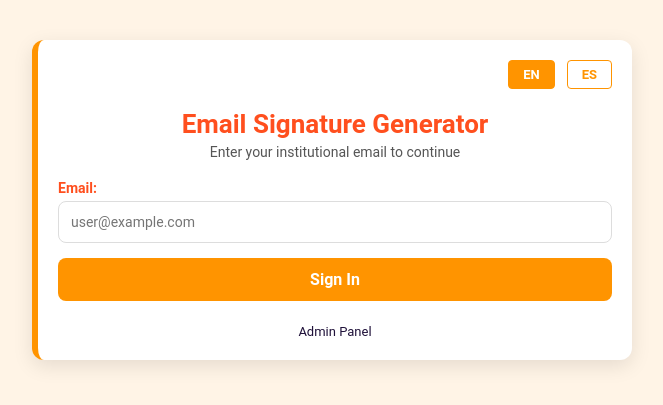
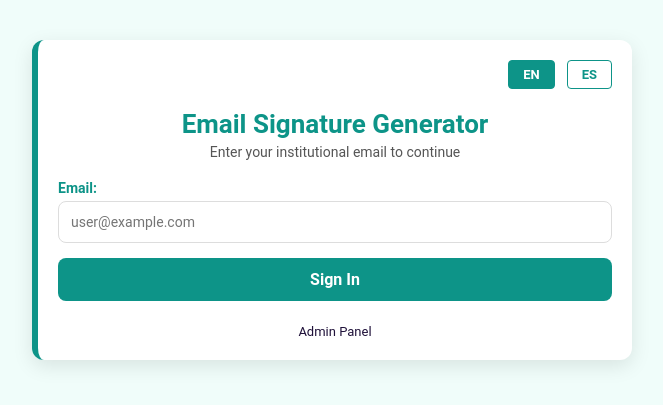
Before and after one commit to Bllq21/emailSignatureCreator, a Flask app: page / in a window 1280 px wide. Shown: the top 405 px of the page, without its empty margins (308-971 px from the left). Run offline with Flask 3, Linux system fonts and the light colour scheme; some libraries are stand-ins or nearby versions.

Commit message:
Replace orange with teal color palette

```diff
--- a/static/css/styles.css
+++ b/static/css/styles.css
@@ -2,7 +2,7 @@ body {
     font-family: 'Poppins', sans-serif;
     margin: 0;
     padding: 0;
-    background-color: #FFF4E6;
+    background-color: #F0FDFA;
     color: #20123A;
 }
 
@@ -14,7 +14,7 @@ body {
     background: #fff;
     border-radius: 12px;
     box-shadow: 0 6px 20px rgba(0, 0, 0, 0.1);
-    border-left: 6px solid #FF9400;
+    border-left: 6px solid #0D9488;
 }
 
 .header {
@@ -24,7 +24,7 @@ body {
 
 .header h1 {
     font-size: 24px;
-    color: #FF4F1E;
+    color: #0D9488;
     margin: 0;
 }
 
@@ -54,7 +54,7 @@ form {
 
 label {
     font-weight: 600;
-    color: #FF4F1E;
+    color: #0D9488;
     margin-bottom: 5px;
     font-size: 14px;
 }
@@ -71,13 +71,13 @@ input, select {
 }
 
 input:focus, select:focus {
-    border-color: #FFBD4F;
-    box-shadow: 0 0 4px rgba(255, 189, 79, 0.5);
+    border-color: #5EEAD4;
+    box-shadow: 0 0 4px rgba(94, 234, 212, 0.5);
 }
 
 button {
     padding: 12px;
-    background-color: #FF9400;
+    background-color: #0D9488;
     color: #fff;
     font-weight: 600;
     font-size: 16px;
@@ -141,9 +141,9 @@ button:active {
     display: inline-block;
     padding: 6px 14px;
     margin-left: 8px;
-    border: 1px solid #FF9400;
+    border: 1px solid #0D9488;
     border-radius: 4px;
-    color: #FF9400;
+    color: #0D9488;
     text-decoration: none;
     font-size: 13px;
     font-weight: 600;
@@ -151,12 +151,12 @@ button:active {
 }
 
 .lang-switcher a.active {
-    background-color: #FF9400;
+    background-color: #0D9488;
     color: #fff;
 }
 
 .lang-switcher a:hover {
-    background-color: #FF9400;
+    background-color: #0D9488;
     color: #fff;
 }
 
@@ -234,7 +234,7 @@ button:active {
 
 .header h1 {
     font-size: 24px;
-    color: #FF4F1E;
+    color: #0D9488;
     margin: 0;
 }
 
```
Also changed, not shown: other parts of static/css/styles.css (+12 -12 lines).
